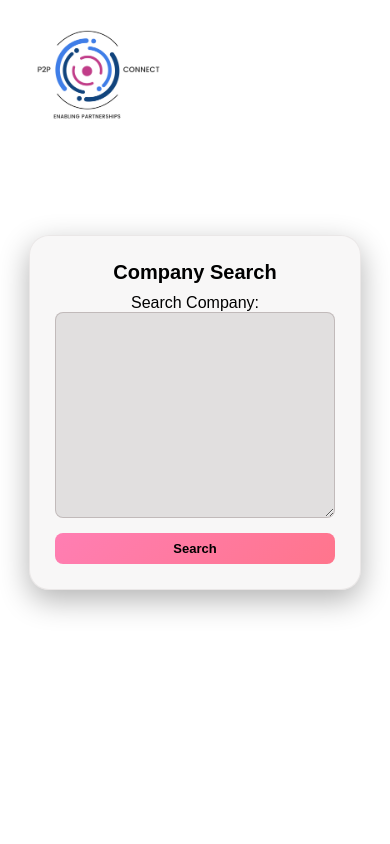
After one commit to dev-jarial/ICP, a Django app: page /company-search/ in a window 390 px wide. The commit adds this page. Run offline with Django 5.2, Linux system fonts and the light colour scheme; tables that the repository leaves empty hold one stand-in row (values such as "Sample post"); parts of the project's set-up code (start-up, migrations or seed data) failed here and were passed over.

Commit message:
added the search engine capability

```diff
--- a/company/forms.py
+++ b/company/forms.py
@@ -37,3 +37,9 @@ class CompanyUploadForm(forms.ModelForm):
                 )
 
         return uploaded_file
+
+
+class CompanySearchForm(forms.Form):
+    company_search_query = forms.CharField(
+        widget=forms.Textarea, label="Search Company"
+    )
--- a/company/models.py
+++ b/company/models.py
@@ -1,4 +1,5 @@
 from django.db import models
+from pgvector.django import VectorField
 
 
 class Company(models.Model):
@@ -44,6 +45,9 @@ class Company(models.Model):
 
     website_link = models.URLField()
 
+    # Add a Vector field for embeddings
+    expertise_embedding = VectorField(dimensions=1536, null=True, default=None)
+
     class Meta:
         db_table = "company"
 
--- /dev/null
+++ b/company/templates/company/company_search.html
@@ -0,0 +1,254 @@
+{% load static %}
+{% block content %}
+<style>
+    /* Global Styles */
+    * {
+        margin: 0;
+        padding: 0;
+        box-sizing: border-box;
+        font-family: 'Poppins', sans-serif;
+    }
+
+    html,
+    body {
+        height: auto;
+        min-height: 100vh;
+        overflow-y: auto;
+        /* Ensures scrolling is allowed */
+        overflow-x: hidden;
+        scroll-behavior: smooth;
+    }
+
+    body {
+        background: #ffffff;
+        display: flex;
+        align-items: center;
+        justify-content: center;
+        flex-direction: column;
+        padding: 20px;
+        position: relative;
+    }
+
+    /* Main Container */
+    .container {
+        position: relative;
+        background: rgba(186, 179, 179, 0.1);
+        backdrop-filter: blur(10px);
+        border-radius: 20px;
+        padding: 40px;
+        text-align: center;
+        box-shadow: 0 10px 30px rgba(0, 0, 0, 0.3);
+        max-width: 600px;
+        width: 100%;
+        border: 1px solid rgba(179, 172, 172, 0.2);
+        animation: fadeIn 1s ease-in-out;
+        z-index: 2;
+        margin-bottom: 20px;
+    }
+
+    h2 {
+        font-size: 26px;
+        color: #000000;
+        margin-bottom: 10px;
+        font-weight: 600;
+    }
+
+    /* Form */
+    form {
+        display: flex;
+        flex-direction: column;
+        gap: 15px;
+    }
+
+    input[type="text"],
+    textarea {
+        width: 100%;
+        padding: 12px;
+        border: 1px solid rgba(122, 103, 103, 0.3);
+        border-radius: 8px;
+        font-size: 16px;
+        transition: 0.3s;
+        outline: none;
+        background: rgba(132, 126, 126, 0.2);
+        color: #000000;
+        text-align: center;
+    }
+
+    input[type="text"]::placeholder {
+        color: #392626;
+    }
+
+    .company-logo {
+        position: absolute;
+        top: 20px;
+        left: 5%;
+        width: 300px;
+        height: auto;
+        z-index: 10;
+    }
+
+    input[type="text"]:focus {
+        background: #cbc6c6;
+        box-shadow: 0 0 8px rgba(159, 152, 152, 0.5);
+    }
+
+    .btn-primary {
+        padding: 12px;
+        border: none;
+        border-radius: 8px;
+        font-size: 16px;
+        font-weight: bold;
+        color: rgb(0, 0, 0);
+        background: linear-gradient(135deg, #ff7eb3, #ff758c);
+        transition: all 0.3s ease-in-out;
+        cursor: pointer;
+    }
+
+    .btn-primary:hover {
+        transform: scale(1.05);
+        background: linear-gradient(135deg, #ff758c, #ff4f70);
+    }
+
+    /* Loading Spinner (hidden by default) */
+    .spinner {
+        width: 40px;
+        height: 40px;
+        border: 4px solid rgba(125, 26, 26, 0.3);
+        border-top: 4px solid rgb(0, 0, 0);
+        border-radius: 50%;
+        animation: spin 1s linear infinite;
+        margin: 10px auto;
+    }
+
+    .markdown-content h1,
+    .markdown-content h2,
+    .markdown-content h3 {
+        margin-top: 1rem;
+    }
+
+    .markdown-content ul,
+    .markdown-content ol {
+        padding-left: 1.5rem;
+        margin-bottom: 1rem;
+    }
+
+    .markdown-content li {
+        margin-bottom: 0.25rem;
+    }
+
+    .markdown-content a {
+        color: #007bff;
+        text-decoration: underline;
+    }
+
+    .markdown-content strong {
+        font-weight: 600;
+    }
+
+    @keyframes spin {
+        from {
+            transform: rotate(0deg);
+        }
+
+        to {
+            transform: rotate(360deg);
+        }
+    }
+
+    /* Scraped Data Output (styling for result area) */
+    .output-container {
+        background: rgba(158, 151, 151, 0.1);
+        backdrop-filter: blur(10px);
+        border-radius: 15px;
+        padding: 20px;
+        margin-top: 20px;
+        max-width: 600px;
+        width: 100%;
+        color: rgb(0, 0, 0);
+        text-align: left;
+        box-shadow: 0 5px 15px rgba(0, 0, 0, 0.2);
+    }
+
+
+
+    /* Responsive Design */
+    @media (max-width: 768px) {
+        .container {
+            max-width: 90%;
+            padding: 30px;
+        }
+
+        h2 {
+            font-size: 22px;
+        }
+
+        input[type="text"] {
+            font-size: 14px;
+            padding: 10px;
+        }
+
+        .btn-primary {
+            font-size: 14px;
+            padding: 10px;
+        }
+    }
+
+    @media (max-width: 480px) {
+        .container {
+            max-width: 95%;
+            padding: 25px;
+        }
+
+        h2 {
+            font-size: 20px;
+        }
+
+        input[type="text"] {
+            font-size: 13px;
+            padding: 8px;
+        }
+
+        .btn-primary {
+            font-size: 13px;
+            padding: 8px;
+        }
+
+        .company-logo {
+            width: 150px;
+            /* Adjust for smaller screens */
+        }
+    }
+</style>
+<img src="{% static 'images/logo.jpg' %}" alt="Company Logo" class="company-logo">
+<!-- Main Form -->
+<div class="container">
+    <h2>Company Search</h2>
+
+    <form method="post">
+        {% csrf_token %}
+        {{ form.as_p }}
+        <button type="submit" class="btn-primary">Search</button>
+    </form>
+
+    <!-- Loading Spinner (Hidden on page load) -->
+    <div id="loading-spinner" style="display: none;">
+        <p>Processing your request, please wait...</p>
+        <div class="spinner"></div>
+    </div>
+
+    <!-- Output Area -->
+    {% if result %}
+        <div class="markdown-content">
+            {{ result|safe }}
+        </div>
+    {% endif %}
+</div>
+
+<!-- JavaScript -->
+<script>
+    document.querySelector("form").addEventListener("submit", function () {
+        document.getElementById("loading-spinner").style.display = "block";
+    });
+</script>
+
+{% endblock %}
--- a/company/urls.py
+++ b/company/urls.py
@@ -11,4 +11,5 @@ urlpatterns = [
     # Main entry point - company details form
     path("", views.company_form_view, name="company_form"),
     path("upload/", views.upload_company_file, name="upload_company_file"),
+    path("company-search/", views.company_search_view, name="company_search"),
 ] + static(settings.MEDIA_URL, document_root=settings.MEDIA_ROOT)
--- a/company/views.py
+++ b/company/views.py
@@ -6,11 +6,14 @@ import validators
 from django.contrib import messages
 from django.contrib.admin.views.decorators import staff_member_required
 from django.shortcuts import redirect, render
+from markdown import markdown
 
-from utils.data_format import format
+from utils.chat_gpt import companies_analyze
+from utils.data_format import format, format_company
+from utils.embedding import get_company_embedding, search_companies
 from utils.script import Crawler
 
-from .forms import CompanyForm, CompanyUploadForm
+from .forms import CompanyForm, CompanySearchForm, CompanyUploadForm
 from .models import Company
 from .tasks import process_uploaded_file
 
@@ -35,6 +38,8 @@ def company_form_view(request):
                         scraped_data = json.loads(scraped_data)
                     # Save scraped data to the database
                     format_data = format(scraped_data)
+                    embeddings = get_company_embedding(format_data)
+                    format_data["expertise_embedding"] = embeddings
                     company, created = Company.objects.update_or_create(
                         name=format_data["name"],
                         website_link=website_link,
@@ -53,6 +58,24 @@ def company_form_view(request):
             "message": message,
             "error": error,
         },
+    )
+
+
+def company_search_view(request):
+    result = None
+    if request.method == "POST":
+        form = CompanySearchForm(request.POST)
+        if form.is_valid():
+            company_search_query = form.cleaned_data["company_search_query"]
+            company_queryset = search_companies(company_search_query)
+            company_list = format_company(company_queryset)
+            result = markdown(companies_analyze(company_list, company_search_query))
+            print(result)
+    else:
+        form = CompanySearchForm()
+
+    return render(
+        request, "company/company_search.html", {"form": form, "result": result}
     )
 
 
--- a/docker-compose-db.yml
+++ b/docker-compose-db.yml
@@ -1,6 +1,8 @@
 services:
     db:
-        image: postgres:latest
+        build:
+            context: .
+            dockerfile: Dockerfile
         container_name: db_icp
         environment:
             POSTGRES_DB: dev
@@ -21,5 +23,6 @@ services:
             - "5050:80"
         depends_on:
             - db
+
 volumes:
     icp_db_data:
--- a/icp/settings.py
+++ b/icp/settings.py
@@ -43,6 +43,7 @@ INSTALLED_APPS = [
     "django.contrib.messages",
     "django.contrib.staticfiles",
     "company",
+    "pgvector",
 ]
 
 MIDDLEWARE = [
--- a/requirements.txt
+++ b/requirements.txt
@@ -68,6 +68,7 @@ openai==1.65.3
 openpyxl==3.1.5
 packaging==24.2
 pandas==2.2.3
+pgvector==0.4.0
 pillow==10.4.0
 playwright==1.50.0
 prompt_toolkit==3.0.50
--- /dev/null
+++ b/utils/chat_gpt.py
@@ -0,0 +1,49 @@
+from openai import OpenAI
+
+client = OpenAI()
+OPENAI_MODEL = "gpt-4o-mini"
+
+
+def companies_analyze(companyies_list, query):
+    print(f"\n\n{companyies_list}\n\n")
+    response = client.chat.completions.create(
+        model=OPENAI_MODEL,
+        messages=[
+            {
+                "role": "system",
+                "content": """
+                    You are a helpful assistant.
+
+                    You are given a list of companies along with detailed information for each (such as name, capabilities, industries, testimonials, and more).
+
+                    Your task is to:
+                    - Select the **3 most relevant companies** from the provided list **based strictly on the user's query**.
+                    - Use **only** the information given. Do **not hallucinate or add any external facts**.
+                    - Format the response in **3 separate paragraphs**, one per company.
+                    - Each paragraph should:
+                        - Start with the company name in bold.
+                        - Clearly describe why it matches the query using the provided data (capabilities, industries, certifications, etc.).
+                        - Include a link to the company website if available (Markdown `[Name](url)` format).
+                    - Do **not use numbered or bulleted lists**.
+                    - Do **not mention companies that are not in the provided list**.
+
+                    Only return the 3 structured company paragraphs using Markdown for styling.
+            """.strip(),
+            },
+            {
+                "role": "user",
+                "content": f"""
+                    Here are the company details:
+
+                    {companyies_list}
+
+                    User query:
+                    {query}
+            """.strip(),
+            },
+        ],
+    )
+
+    content = response.choices[0].message.content
+    print(content)
+    return content
--- /dev/null
+++ b/utils/embedding.py
@@ -0,0 +1,36 @@
+from openai import OpenAI
+from pgvector.django import CosineDistance
+
+from company.models import Company
+from utils.data_format import combine_fields_to_text
+
+OPENAI_EMBEDDING_MODEL = "text-embedding-3-small"
+
+client = OpenAI()
+
+
+def get_openai_embedding(text):
+    response = client.embeddings.create(
+        model=OPENAI_EMBEDDING_MODEL,
+        input=text,
+    )
+    return response.data[0].embedding
+
+
+def get_company_embedding(company_data: dict):
+    combined_text = combine_fields_to_text(company_data)
+    company_embeddings = get_openai_embedding(combined_text)
+
+    return company_embeddings
+
+
+def search_companies(query):
+    # Generate the embedding for the combined query
+    query_embedding = get_openai_embedding(query)
+
+    # Perform a vector search based on cosine similarity
+    companies = Company.objects.annotate(
+        similarity=CosineDistance("expertise_embedding", query_embedding)
+    ).order_by("similarity")[:10]  # Get the top 5 most similar companies
+
+    return companies
```
Also changed, not shown: company/management/commands/embed_companies.py (added, +36 -0 lines), company/templates/company/company_form.html (+3 -50 lines), utils/data_format.py (+63 -0 lines), company/management/__init__.py (added), company/management/commands/__init__.py (added), 1 other file.
